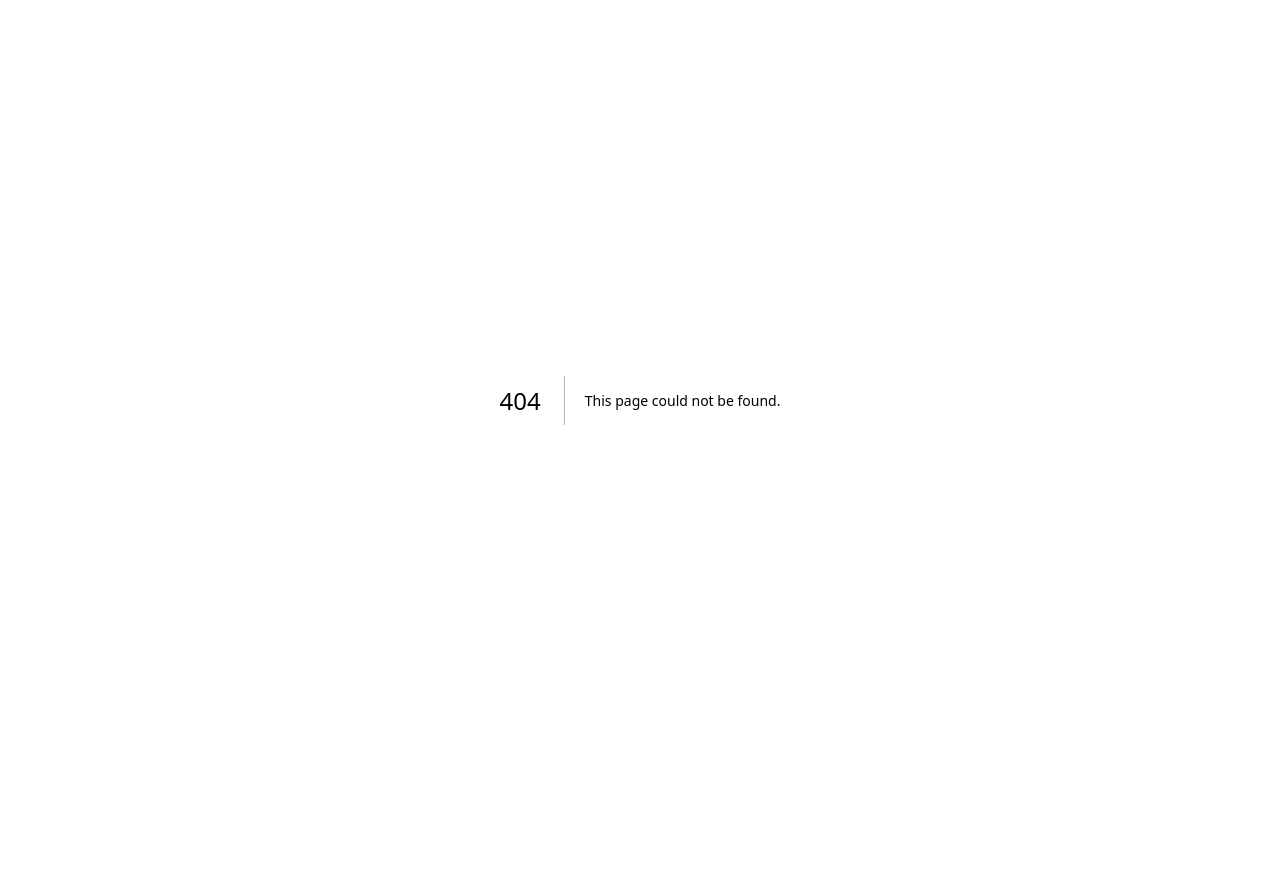
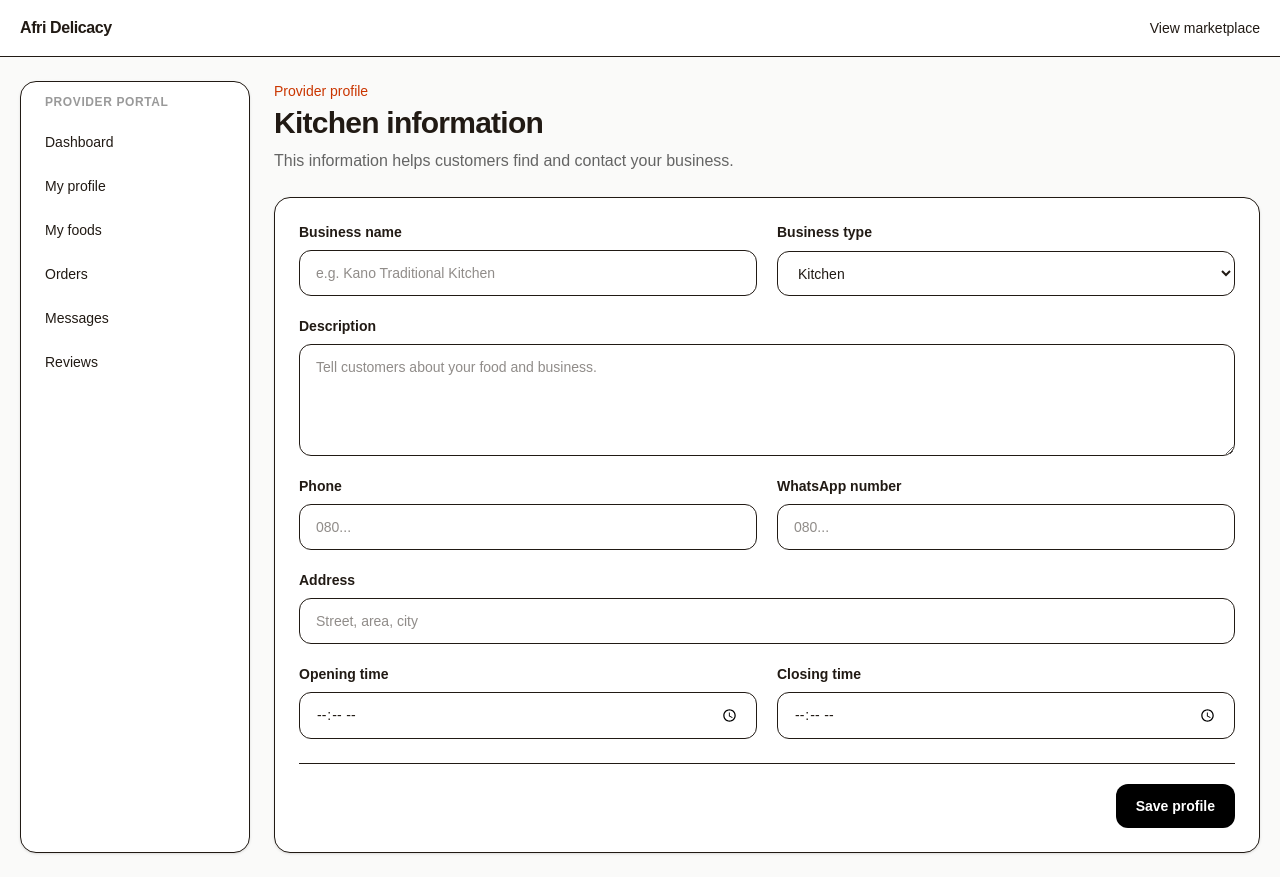
Before and after one commit to abubakarabdulrahman737-droid/afri-delicacy, a Next.js app: page /provider/profile in a window 1280 px wide. Before the commit this address had no page. Before the commit the page ends 800 px from the top, so only its background shows below. Built offline with nearby package versions, Linux system fonts and the light colour scheme.

Commit message:
feat(provider): add provider profile page

```diff
--- /dev/null
+++ b/app/provider/profile/page.tsx
@@ -0,0 +1,25 @@
+export default function ProviderProfilePage() {
+  return (
+    <div className="space-y-6">
+      <div>
+        <p className="text-sm font-medium text-orange-700">Provider profile</p>
+        <h1 className="mt-1 text-3xl font-black tracking-tight">Kitchen information</h1>
+        <p className="mt-2 text-black/60">This information helps customers find and contact your business.</p>
+      </div>
+
+      <form className="space-y-6 rounded-2xl border bg-white p-6 shadow-sm">
+        <section className="grid gap-5 sm:grid-cols-2">
+          <label className="grid gap-2 text-sm font-semibold">Business name<input className="rounded-xl border px-4 py-3 font-normal outline-none focus:ring-2" placeholder="e.g. Kano Traditional Kitchen" /></label>
+          <label className="grid gap-2 text-sm font-semibold">Business type<select className="rounded-xl border bg-white px-4 py-3 font-normal outline-none focus:ring-2"><option>Kitchen</option><option>Restaurant</option><option>Hotel</option><option>Food vendor</option></select></label>
+          <label className="grid gap-2 text-sm font-semibold sm:col-span-2">Description<textarea className="min-h-28 rounded-xl border px-4 py-3 font-normal outline-none focus:ring-2" placeholder="Tell customers about your food and business." /></label>
+          <label className="grid gap-2 text-sm font-semibold">Phone<input className="rounded-xl border px-4 py-3 font-normal outline-none focus:ring-2" placeholder="080..." /></label>
+          <label className="grid gap-2 text-sm font-semibold">WhatsApp number<input className="rounded-xl border px-4 py-3 font-normal outline-none focus:ring-2" placeholder="080..." /></label>
+          <label className="grid gap-2 text-sm font-semibold sm:col-span-2">Address<input className="rounded-xl border px-4 py-3 font-normal outline-none focus:ring-2" placeholder="Street, area, city" /></label>
+          <label className="grid gap-2 text-sm font-semibold">Opening time<input type="time" className="rounded-xl border px-4 py-3 font-normal outline-none focus:ring-2" /></label>
+          <label className="grid gap-2 text-sm font-semibold">Closing time<input type="time" className="rounded-xl border px-4 py-3 font-normal outline-none focus:ring-2" /></label>
+        </section>
+        <div className="flex justify-end border-t pt-5"><button type="button" className="rounded-xl bg-black px-5 py-3 text-sm font-semibold text-white">Save profile</button></div>
+      </form>
+    </div>
+  );
+}
```
